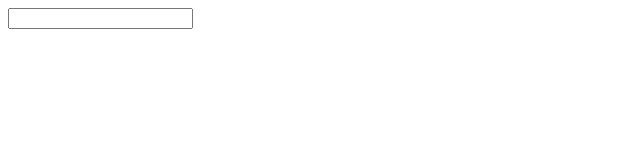
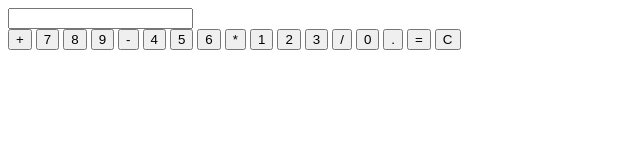
Before and after one commit to abdisati/Calculator2, a plain HTML site: page index.html in a window 1280 px wide. Shown: the whole page, without its empty margins (0-640 px from the left). Drawn offline with Linux system fonts and the light colour scheme.

Commit message:
added buttons

```diff
--- a/index.html
+++ b/index.html
@@ -9,6 +9,25 @@
 <body>
     <div id="calculator">
         <input type="text" id="display" readonly>
+        <div>
+            <button>+</button>
+            <button>7</button>
+            <button>8</button>
+            <button>9</button>
+            <button>-</button>
+            <button>4</button>
+            <button>5</button>
+            <button>6</button>
+            <button>*</button>
+            <button>1</button>
+            <button>2</button>
+            <button>3</button>
+            <button>/</button>
+            <button>0</button>
+            <button>.</button>
+            <button>=</button>
+            <button>C</button>
+        </div>
 
     </div>
     <script src="script.js"></script>
```
